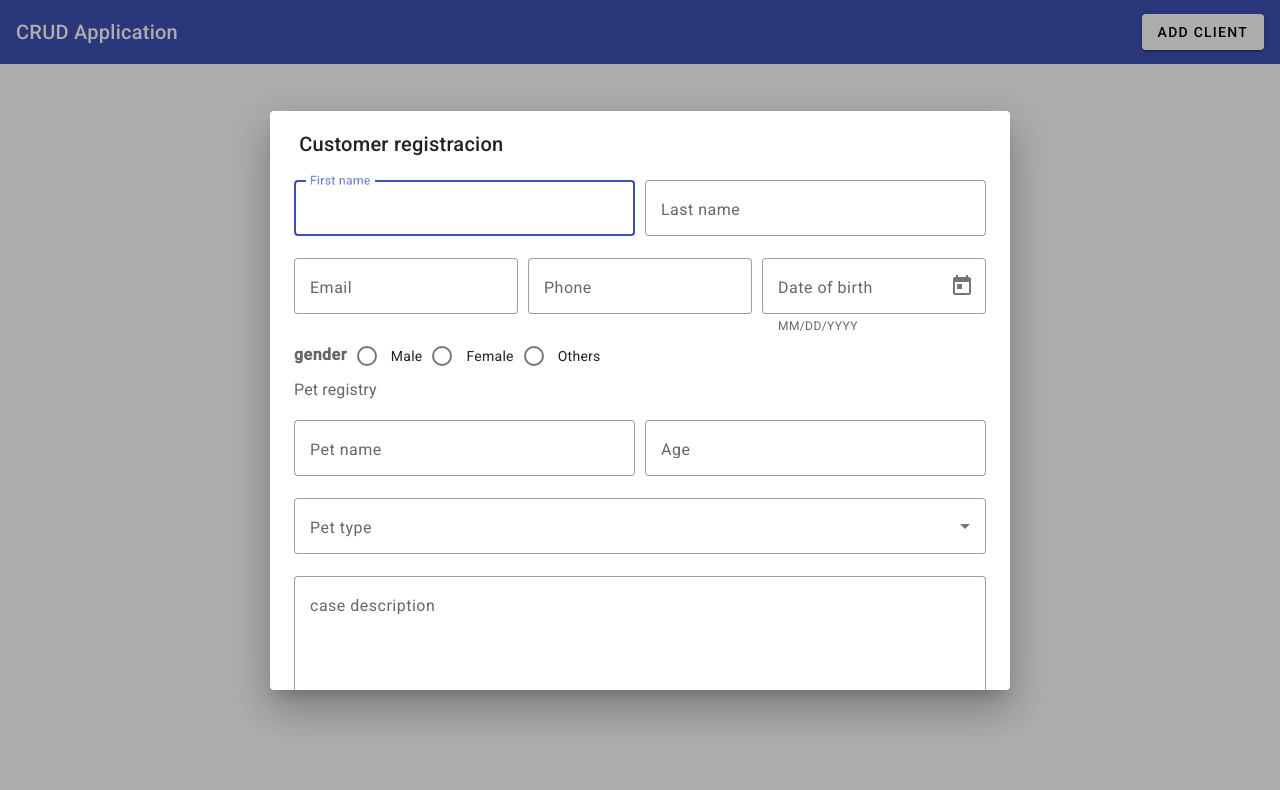
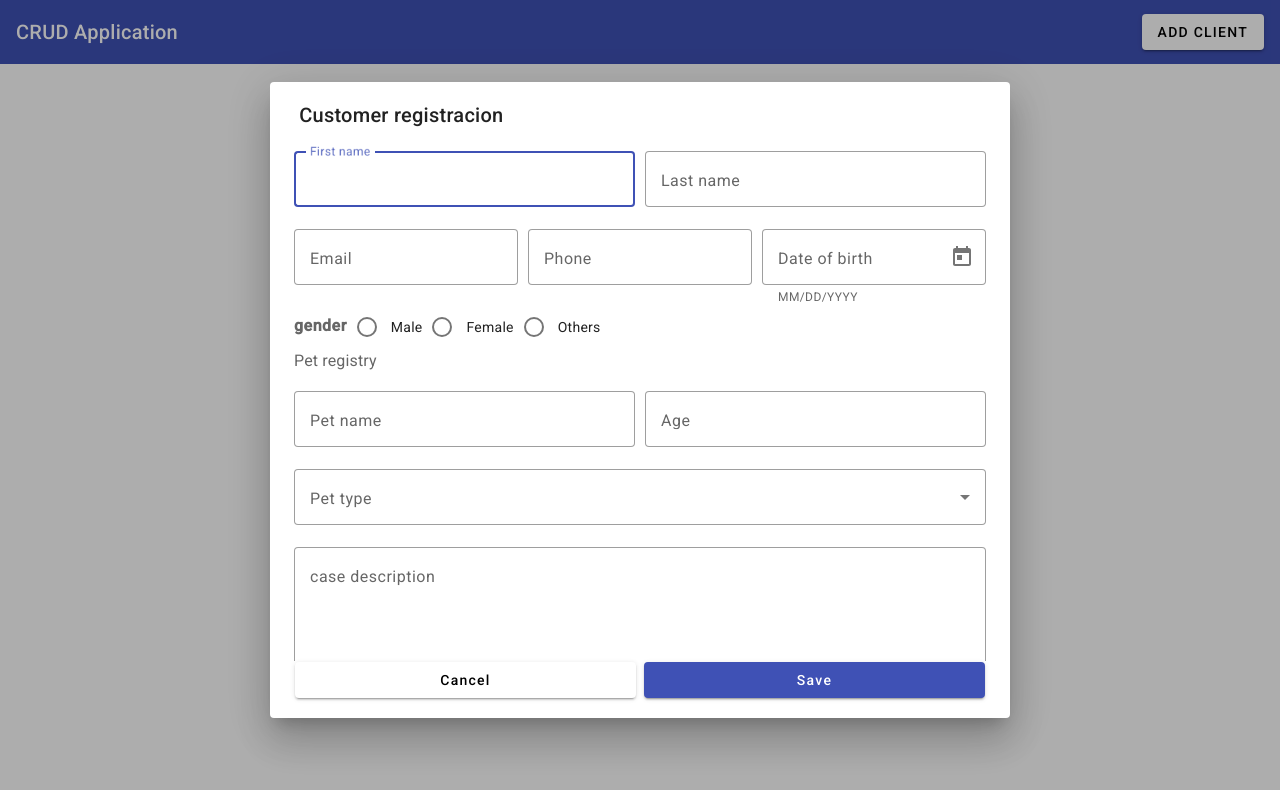
Before and after one commit to Lauhs0402/angularCRUD, an Angular app: page / in a window 1280 px wide. Both pictures are taken after a click on the button "ADD CLIENT". Shown: the top 790 px of the page. Built offline with nearby package versions, Linux system fonts and the light colour scheme.

Commit message:
adding 2 buttons from cancel and save

```diff
--- a/src/app/emp-add-edit/emp-add-edit.component.html
+++ b/src/app/emp-add-edit/emp-add-edit.component.html
@@ -65,6 +65,9 @@
                 <textarea name="" id="" cols="30" rows="10" matInput></textarea>
             </mat-form-field>
         </div>
-
+    </div>
+    <div class="action" mat-dialog-actions>
+        <button mat-raised-button>Cancel</button>
+        <button mat-raised-button color="primary" type="submit">Save</button>
     </div>
 </form>
```
